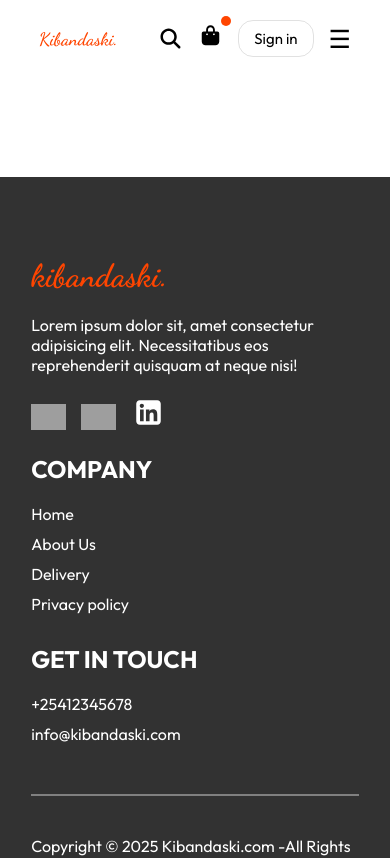
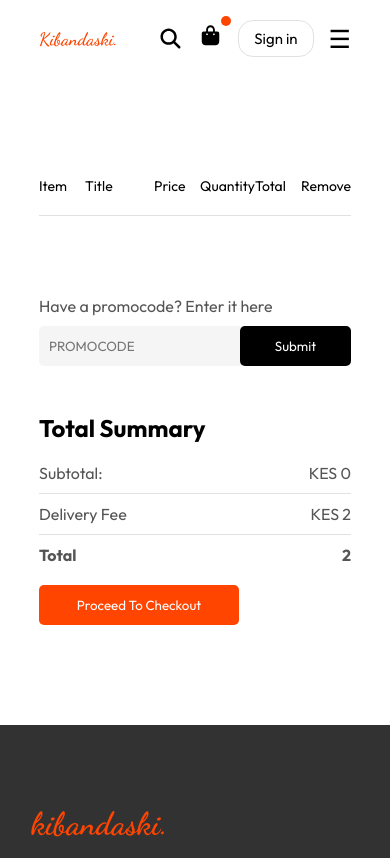
Before and after one commit to kazungu-p/kibandaski, a React (Vite) app in the folder front-end/: page /cart in a window 390 px wide. Shown: the top 858 px of the page. Built offline with nearby package versions, Linux system fonts and the light colour scheme; grey boxes are pictures that could not be loaded.

Commit message:
add cart page

```diff
--- /dev/null
+++ b/front-end/src/assets/styles/cart.css
@@ -0,0 +1,94 @@
+.cart-items-container{
+    margin-top: 100px;
+}
+.cart-items-title{
+    display: grid;
+    grid-template-columns: 1fr 1.5fr 1fr 1fr 1fr 0.5fr;
+    align-items: center;
+    font-size: 14px;
+}
+.cart-items-item{
+    margin: 10px 0;
+    color: grey;
+}
+.cart-items-item img{
+    width: 75px;
+    height: 60px;
+    border-radius: 5px;
+}
+.cart-items hr{
+    height: 1px;
+    background: #2222;
+    border: none;
+}
+.cross{
+    cursor: pointer;
+}
+.cart-bottom{
+    margin-top: 80px;
+    display: flex;
+    justify-content: space-between;
+    gap: max(12vw,20px);
+}
+.cart-total{
+    flex: 1;
+    display: flex;
+    flex-direction: column;
+    gap: 20px;
+}
+.cart-total-details{
+    display: flex;
+    justify-content: space-between;
+    color: #555;
+}
+.cart-total hr{
+    margin: 10px 0;
+}
+.cart-total button{
+    border: none;
+    color: white;
+    background-color: orangered;
+    width: max(15vw, 200px);
+    padding: 12px 0;
+    border-radius: 5px;
+    cursor: pointer;
+}
+.cart-promocode{
+    flex: 1;
+}
+.cart-promocode p{
+    color: #555;
+}
+.cart-promocode-input{
+    margin-top: 10px;
+    display: flex;
+    justify-content: space-between;
+    align-items: center;
+    border-radius: 5px;
+    background-color: whitesmoke;
+}
+.cart-promocode-input input{
+    background: transparent;
+    border: none;
+    outline: none;
+    padding-left: 10px;
+}
+.cart-promocode-input button{
+    padding: 12px 5px;
+    background-color: black;
+    width: max(10vw, 150px);
+    color: white;
+    border: none;
+    border-radius: 5px;
+}
+@media screen and (max-width: 750px){
+    .cart-bottom{
+        flex-direction: column-reverse;
+    }
+    .cart-promocode{
+        justify-content: start;
+    }
+    .cart-items-item img{
+        width: 50px;
+    }
+}
--- a/front-end/src/assets/styles/modal.css
+++ b/front-end/src/assets/styles/modal.css
@@ -24,13 +24,13 @@
     align-items: center;
 }
 .modal-title span{
-    font-size: 20px;
+    font-size: 25px;
     cursor: pointer;
     font-weight: 300;
     transition: 0.5s;
 }
 .modal-title span:hover{
-    transform: rotateZ(100deg);
+    transform: rotate(90deg);
 }
 .modal-input{
     display: flex;
--- a/front-end/src/components/FoodItem.jsx
+++ b/front-end/src/components/FoodItem.jsx
@@ -23,7 +23,7 @@ function FoodItem({id,name, price, description, image}){
                     <img src="/images/rating.png" alt="" />
                 </div>
                 <p className="food-item-description">{description}</p>
-                <p className="food-item-price">KES {price}</p>
+                <p className="food-item-price">KES {price.toLocaleString()}</p>
 
             </div>
         </div>
--- a/front-end/src/components/Footer.jsx
+++ b/front-end/src/components/Footer.jsx
@@ -29,7 +29,7 @@ function Footer(){
                     <h2>Get in touch</h2>
                     <ul>
                         <li>+25412345678</li>
-                        <li>info@kibandaski.com</li>
+                        <li>info.kibandaski@gmail.com</li>
                     </ul>
 
                 </div>
--- a/front-end/src/components/Modal.jsx
+++ b/front-end/src/components/Modal.jsx
@@ -3,14 +3,14 @@ import "../assets/styles/modal.css"
 
 function Modal({setModalOpen}) {
 
-    const [authMode, setAuthMode] = useState("Login")
+    const [authMode, setAuthMode] = useState("Sign Up")
 
     return (
-        <div className="modal-container">
-            <form>
+        <div className="modal-container" onClick={()=>setModalOpen(false)}>
+            <form onClick={(e)=>e.stopPropagation()}>
                 <div className="modal-title">
                     <h2>{authMode}</h2>
-                    <span onClick={()=>setModalOpen(false)}>X</span>
+                    <span onClick={()=>setModalOpen(false)}>&times;</span>
                 </div>
                 <div className="modal-input">
                     {authMode === "Login" ? <></> : <input type="text" placeholder="Full Name" required />}
--- a/front-end/src/components/Navbar.jsx
+++ b/front-end/src/components/Navbar.jsx
@@ -17,7 +17,7 @@ function Navbar({setModalOpen}) {
         <header>
             <nav>
                 <div className="navbar">
-                    <h1>Kibandaski.</h1>
+                    <Link to="/"><h1 >Kibandaski.</h1></Link>
                     <ul className={`nav-links ${menuOpen? "active": ""}`}>
                         <Link onClick={()=>{setActiveMenu("home"); closeMenu()}} className={activeMenu==="home"? "active":""}>Home</Link>
                         <a href="#food-menu-container" onClick={()=>{setActiveMenu("menu"); closeMenu()}} className={activeMenu==="menu"? "active":""}>Menu</a>
@@ -27,7 +27,7 @@ function Navbar({setModalOpen}) {
                     <div className="nav-right">
                         <img src="/images/magnifying-glass-solid-full.svg" alt="magnifying glass image" />
                         <div className="search-items-container">
-                            <img src="/images/bag-shopping-solid-full.svg" alt="shopping bag image" />
+                           <Link to="/cart"> <img src="/images/bag-shopping-solid-full.svg" alt="shopping bag image" /></Link>
                             <div className="float"></div>
                         </div>
                         <button onClick={()=>setModalOpen(true)}>Sign in</button>
--- a/front-end/src/context/StoreContext.jsx
+++ b/front-end/src/context/StoreContext.jsx
@@ -1,30 +1,50 @@
-import React,{ createContext, useState } from "react";
+import React, { createContext, useState } from "react";
 import { food_data } from "../assets/data/food-data";
 
 export const StoreContext = createContext(null);
 
-function StoreContextProvider(props){
+function StoreContextProvider(props) {
     const [cartItems, setCartItems] = useState({});
 
-    const addToCart =(itemId)=>{
-        if (!cartItems[itemId]){
-            setCartItems((prev)=>({...prev,[itemId]:1}))
-        }else{
-            setCartItems((prev)=>({...prev,[itemId]:prev[itemId]+1}))
+    const addToCart = (itemId) => {
+        if (!cartItems[itemId]) {
+            setCartItems((prev) => ({ ...prev, [itemId]: 1 }))
+        } else {
+            setCartItems((prev) => ({ ...prev, [itemId]: prev[itemId] + 1 }))
         }
     }
-    const removeFromCart =(itemId)=>{
-        setCartItems((prev)=>({...prev,[itemId]:prev[itemId]-1}))
+    const removeFromCart = (itemId) => {
+        setCartItems((prev) => ({ ...prev, [itemId]: prev[itemId] - 1 }))
     }
+    const getTotalCartAmount = () => {
+        let totalAmount = 0;
+
+        for (const item in cartItems) {
+            const quantity = cartItems[item];
+
+            if (quantity > 0) {
+                const itemInfo = food_data.find(
+                    (product) => product.id === Number(item)
+                );
+
+                if (itemInfo) {
+                    totalAmount += itemInfo.price * quantity;
+                }
+            }
+        }
+
+        return totalAmount;
+    };
 
     const contextValue = {
         food_data,
         cartItems,
         setCartItems,
         addToCart,
-        removeFromCart
+        removeFromCart,
+        getTotalCartAmount
     }
-    return(
+    return (
         <StoreContext.Provider value={contextValue}>
             {props.children}
         </StoreContext.Provider>
--- a/front-end/src/pages/Cart.jsx
+++ b/front-end/src/pages/Cart.jsx
@@ -1,6 +1,75 @@
-import React from "react";
+import React, { useContext } from "react";
+import { StoreContext } from "../context/StoreContext";
+import "../assets/styles/cart.css"
 
-function Cart(){
+function Cart() {
+    const { cartItems, food_data, removeFromCart, getTotalCartAmount } = useContext(StoreContext);
+    return (
+        <div className="cart-items-container">
+            <div className="cart-items">
+                <div className="cart-items-title">
+                    <p>Item</p>
+                    <p>Title</p>
+                    <p>Price</p>
+                    <p>Quantity</p>
+                    <p>Total</p>
+                    <p>Remove</p>
+                </div>
+                <br />
+                <hr />
+                {food_data.map((item, index) => {
+                    if (cartItems[item.id] > 0)
+                        return (
+                            <>
+                                <div className="cart-items-title cart-items-item">
+                                    <img src={item.image} />
+                                    <p>{item.name}</p>
+                                    <p>KES {item.price.toLocaleString()}</p>
+                                    <p>{cartItems[item.id]}</p>
+                                    <p>{(item.price * cartItems[item.id]).toLocaleString()}</p>
+                                    <p onClick={()=>removeFromCart(item.id)} className="cross">X</p>
+                                </div>
+                                <hr />
+                            </>
+                        )
+                })}
+                <div className="cart-bottom">
+                    <div className="cart-total">
+                        <h2>Total Summary</h2>
+                        <div>
+                            <div className="cart-total-details">
+                                <p>Subtotal: </p>
+                                <p>KES {getTotalCartAmount().toLocaleString()}</p>
+                            </div>
+                            <hr />
+                            <div className="cart-total-details">
+                                <p>Delivery Fee</p>
+                                <p>KES {(2).toLocaleString()}</p>
+                            </div>
+                            <hr />
+                            <div className="cart-total-details">
+                                <b>Total</b>
+                                <b>{(getTotalCartAmount()+2).toLocaleString()}</b>
+                            </div>
+
+                        </div>
+                        <button>Proceed To Checkout</button>
+                    </div>
+                    <div className="cart-promocode">
+                        <div>
+                            <p>Have a promocode? Enter it here</p>
+                            <div className="cart-promocode-input">
+                                <input type="text" placeholder="PROMOCODE" />
+                                <button>Submit</button>
+                            </div>
+
+                        </div>
+                    </div>
+                </div>
+                {/* <hr /> */}
+            </div>
+        </div>
+    )
 
 }
 
```
Also changed, not shown: front-end/src/assets/data/food-data.js (+32 -32 lines).
